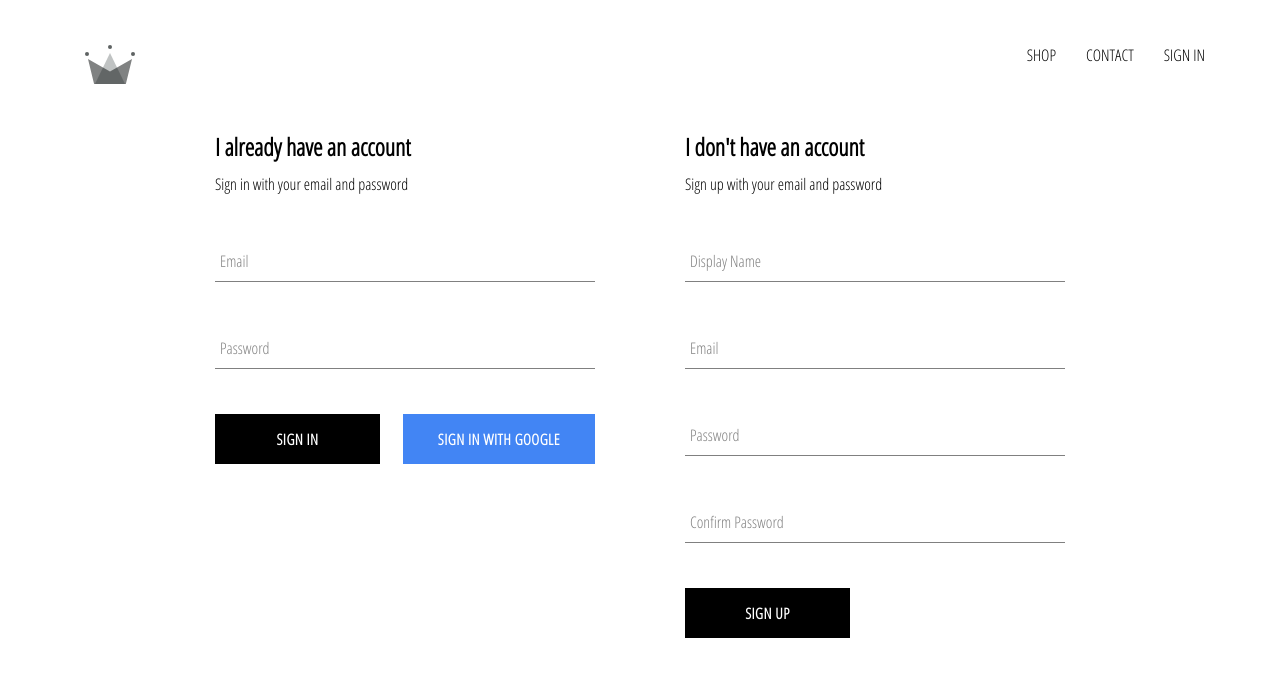
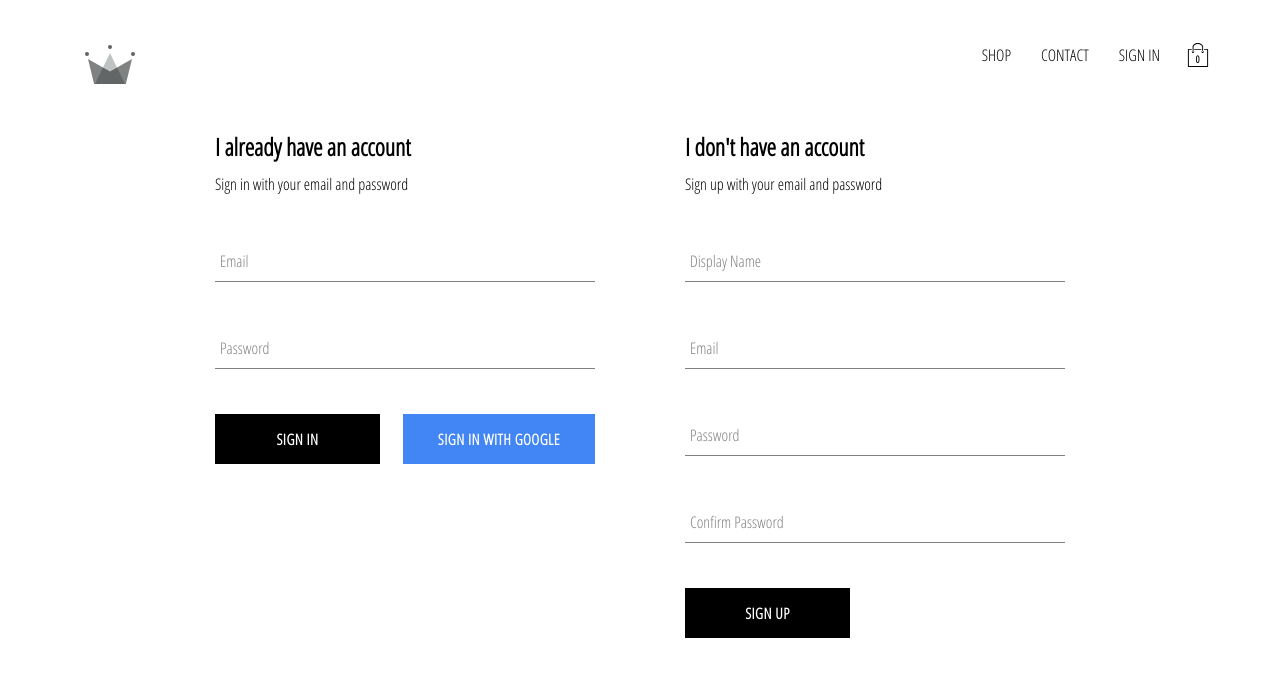
Before and after one commit to vapirozzi/ecommerce-platform, a React (Create React App) app: page /signin in a window 1280 px wide. Shown: the top 676 px of the page. Built offline with nearby package versions, Linux system fonts and the light colour scheme; no server answers.

Commit message:
Added cart toggle and connect it to redux store

```diff
--- /dev/null
+++ b/src/components/cart-dropdown/cart-dropdown.component.jsx
@@ -0,0 +1,13 @@
+import React from "react";
+
+import CustomButton from "../custom-button/custom-button.component";
+import "./cart-dropdown.styles.scss";
+
+const CartDropdown = () => (
+  <div className="cart-dropdown">
+    <div className="cart-items"></div>
+    <CustomButton>GO TO CHECKOUT</CustomButton>
+  </div>
+);
+
+export default CartDropdown;
--- /dev/null
+++ b/src/components/cart-dropdown/cart-dropdown.styles.scss
@@ -0,0 +1,24 @@
+.cart-dropdown {
+  position: absolute;
+  width: 240px;
+  height: 340px;
+  display: flex;
+  flex-direction: column;
+  padding: 20px;
+  border: 1px solid black;
+  background-color: white;
+  top: 90px;
+  right: 40px;
+  z-index: 5;
+
+  .cart-items {
+    height: 240px;
+    display: flex;
+    flex-direction: column;
+    overflow: scroll;
+  }
+
+  button {
+    margin-top: auto;
+  }
+}
--- /dev/null
+++ b/src/components/cart-icon/cart-icon.component.jsx
@@ -0,0 +1,20 @@
+import React from "react";
+
+import { ReactComponent as ShoppingIcon } from "../../assets/cart-icon.svg";
+import { connect } from "react-redux";
+
+import "./cart-icon.styles.scss";
+import { toggleCartHidden } from "../../redux/cart/cart.actions";
+
+const CartIcon = ({ toggleCartHidden }) => (
+  <div className="cart-icon" onClick={toggleCartHidden}>
+    <ShoppingIcon className="shopping-icon" />
+    <span className="item-count">0</span>
+  </div>
+);
+
+const mapDispatchToProps = dispatch => ({
+  toggleCartHidden: () => dispatch(toggleCartHidden())
+});
+
+export default connect(null, mapDispatchToProps)(CartIcon);
--- /dev/null
+++ b/src/components/cart-icon/cart-icon.styles.scss
@@ -0,0 +1,21 @@
+.cart-icon {
+  width: 45px;
+  height: 45px;
+  position: relative;
+  display: flex;
+  align-items: center;
+  justify-content: center;
+  cursor: pointer;
+
+  .shopping-icon {
+    width: 24px;
+    height: 24px;
+  }
+
+  .item-count {
+    position: absolute;
+    font-size: 10px;
+    font-weight: bold;
+    bottom: 12px;
+  }
+}
--- a/src/components/header/header.component.jsx
+++ b/src/components/header/header.component.jsx
@@ -10,8 +10,10 @@ import { ReactComponent as Logo } from "../../assets/icon.svg";
 import { auth } from "../../firebase/firebase.utils";
 
 import { useLocation } from "react-router-dom";
+import CartIcon from "../cart-icon/cart-icon.component";
+import CartDropdown from "../cart-dropdown/cart-dropdown.component";
 
-const Header = ({ currentUser }) => {
+const Header = ({ currentUser, hidden }) => {
   let location = useLocation();
   return (
     <div className="header">
@@ -38,13 +40,16 @@ const Header = ({ currentUser }) => {
             SIGN IN
           </Link>
         )}
+        <CartIcon />
       </div>
+      {hidden ? null : <CartDropdown />}
     </div>
   );
 };
 
-const mapStateTopProps = state => ({
-  currentUser: state.user.currentUser
+const mapStateTopProps = ({ user: { currentUser }, cart: { hidden } }) => ({
+  currentUser,
+  hidden
 });
 
 export default connect(mapStateTopProps)(Header);
--- /dev/null
+++ b/src/redux/cart/cart.actions.js
@@ -0,0 +1,5 @@
+import { CartActionTypes } from "./cart.types";
+
+export const toggleCartHidden = () => ({
+  type: CartActionTypes.TOGGLE_CART_HIDDEN
+});
--- /dev/null
+++ b/src/redux/cart/cart.reducer.js
@@ -0,0 +1,19 @@
+import { CartActionTypes } from "./cart.types";
+
+const INITIAL_STATE = {
+  hidden: true
+};
+
+const cartReducer = (state = INITIAL_STATE, action) => {
+  switch (action.type) {
+    case CartActionTypes.TOGGLE_CART_HIDDEN:
+      return {
+        ...state,
+        hidden: !state.hidden
+      };
+    default:
+      return state;
+  }
+};
+
+export default cartReducer;
--- /dev/null
+++ b/src/redux/cart/cart.types.js
@@ -0,0 +1,3 @@
+export const CartActionTypes = {
+  TOGGLE_CART_HIDDEN: "TOGGLE_CART_HIDDEN"
+};
--- a/src/redux/root-reducer.js
+++ b/src/redux/root-reducer.js
@@ -1,7 +1,9 @@
 import { combineReducers } from "redux";
 
 import userReducer from "./user/user.reducer";
+import cartReducer from "./cart/cart.reducer";
 
 export default combineReducers({
-  user: userReducer
+  user: userReducer,
+  cart: cartReducer
 });
```
Also changed, not shown: src/assets/cart-icon.svg (added), src/redux/user/user.reducer.js (renamed from src/redux/user/user.reducer.jsx).
